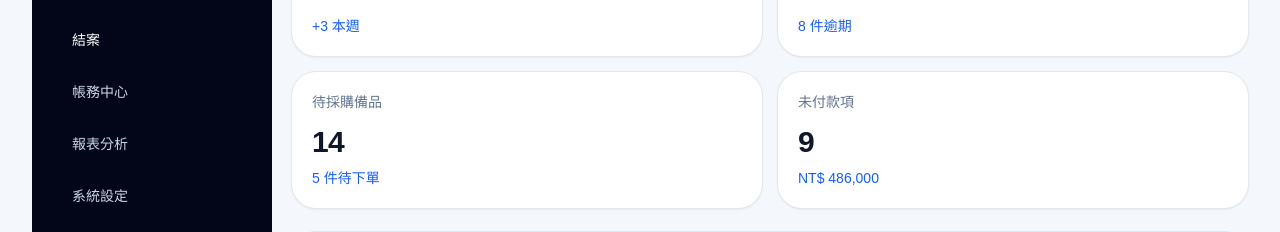
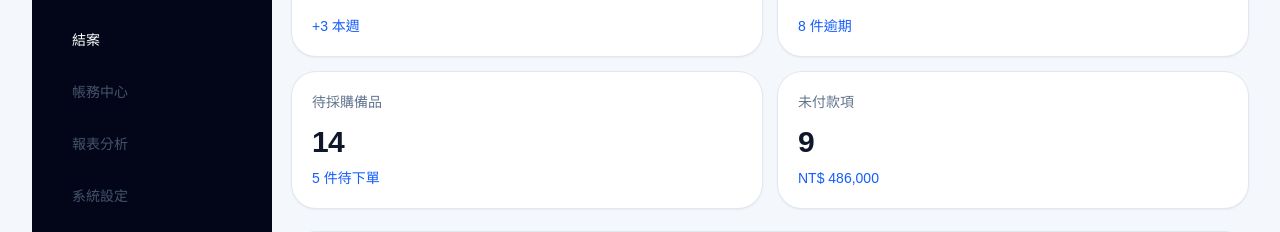
Before and after one commit to willy841/projectflow, a Next.js app in the folder project-mgmt/: page / in a window 1280 px wide. Shown: the part 546-778 px from the top of the page. Built offline with nearby package versions, Linux system fonts and the light colour scheme.

Commit message:
fix: disable unfinished sidebar routes

```diff
--- a/project-mgmt/src/components/app-shell.tsx
+++ b/project-mgmt/src/components/app-shell.tsx
@@ -10,9 +10,9 @@ const navItems = [
   { label: "廠商發包清單", href: "/vendor-packages" },
   { label: "報價成本", href: "/quote-costs" },
   { label: "結案", href: "/closeouts" },
-  { label: "帳務中心", href: "#" },
-  { label: "報表分析", href: "#" },
-  { label: "系統設定", href: "#" },
+  { label: "帳務中心", href: null },
+  { label: "報表分析", href: null },
+  { label: "系統設定", href: null },
 ];
 
 export function AppShell({
@@ -36,11 +36,15 @@ export function AppShell({
 
           <nav className="space-y-2 text-sm">
             {navItems.map((item) => {
-              const isActive = item.href !== "#" && activePath === item.href;
+              const isActive = Boolean(item.href) && activePath === item.href;
 
-              if (item.href === "#") {
+              if (!item.href) {
                 return (
-                  <div key={item.label} className="rounded-2xl px-4 py-3 text-slate-300 hover:bg-white/6">
+                  <div
+                    key={item.label}
+                    aria-disabled="true"
+                    className="cursor-not-allowed rounded-2xl px-4 py-3 text-slate-500 opacity-70"
+                  >
                     {item.label}
                   </div>
                 );
```
